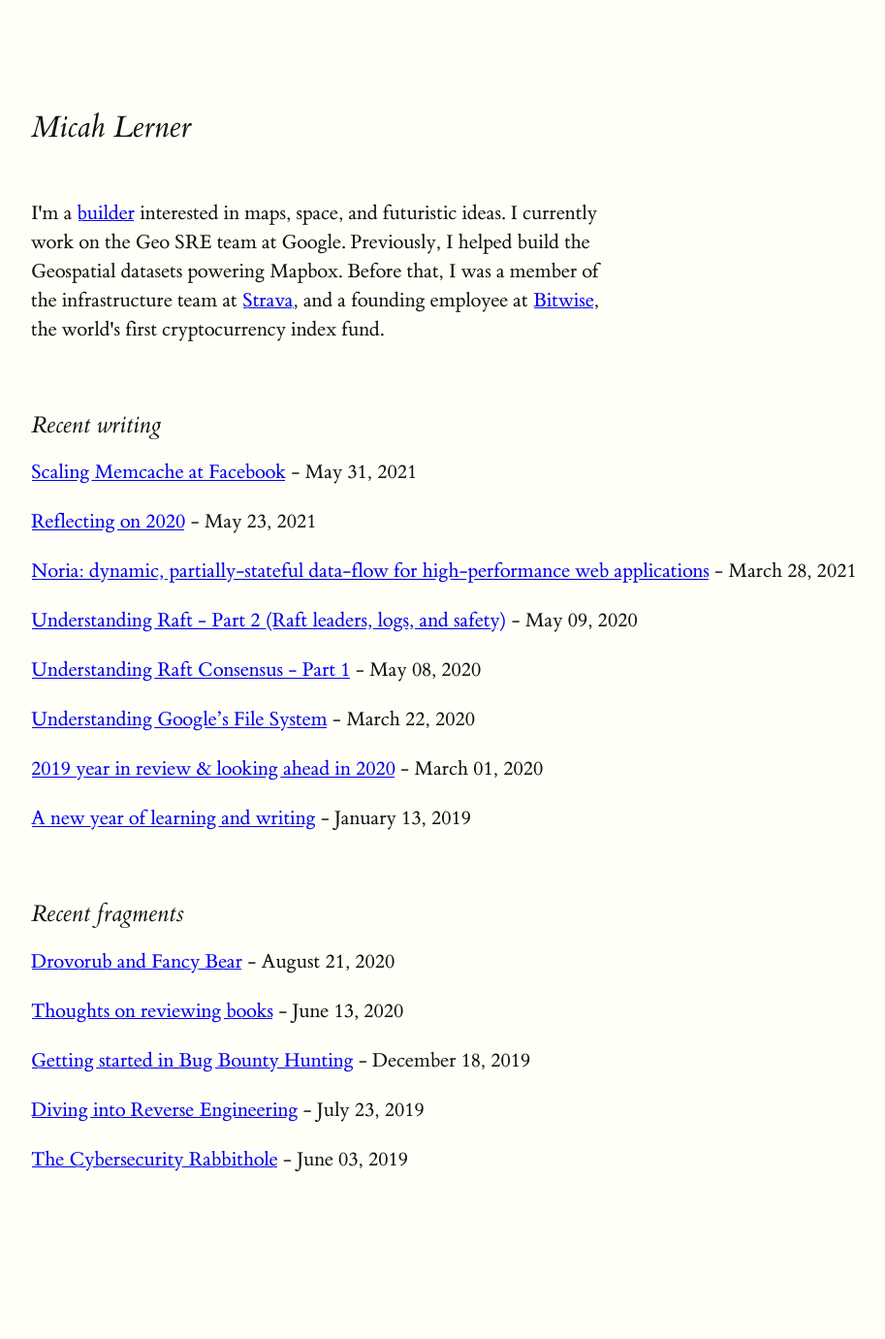
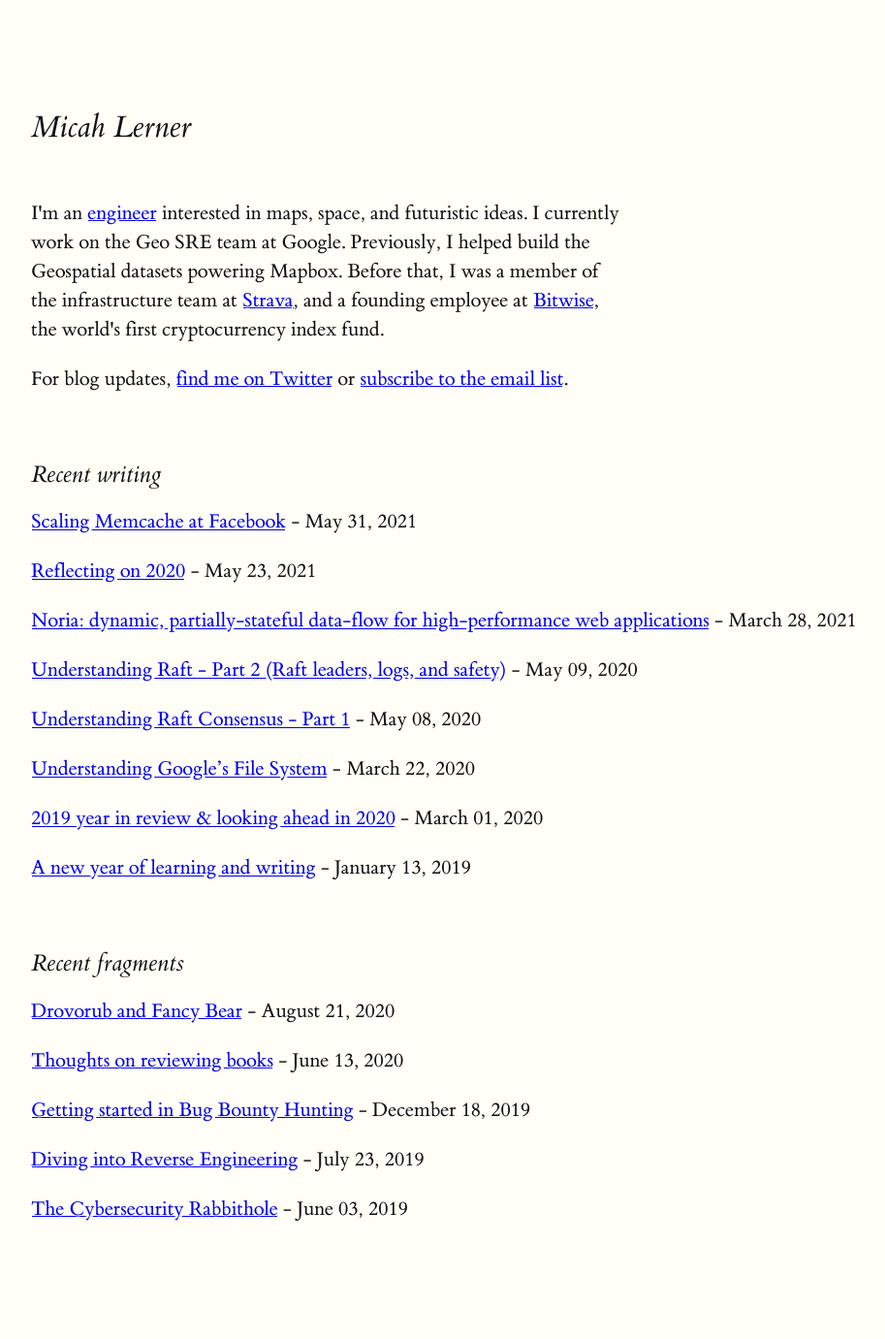
Before and after one commit to mlerner/mlerner.github.io, a Jekyll site: the page built from index.html, in a window 1280 px wide. Shown: the whole page at 97% size, without its empty margins (128-1041 px from the left). Built offline with Jekyll 4.4.1, drawn with Linux system fonts in a browser that asks for light colours; before the commit the page ends 1330 px from its top, so only the background shows below that.

Commit message:
Add Twitter link

```diff
--- a/_layouts/post.html
+++ b/_layouts/post.html
@@ -32,7 +32,7 @@ layout: default
                 method="post" id="mc-embedded-subscribe-form" name="mc-embedded-subscribe-form" class="validate"
                 target="_blank" novalidate>
                 <div id="mc_embed_signup_scroll">
-                    <h4>Sign up to get new paper reviews as they're published. Published
+                    <h4>Follow me on <a href="https://twitter.com/micahlerner">Twitter</a> or subscribe below to get future paper reviews. Published
                         weekly.</h4>
                     <div>
                         <input type="email" value="" name="EMAIL" class="email" id="mce-EMAIL"
--- a/index.html
+++ b/index.html
@@ -5,12 +5,16 @@ layout: default
     <h2>Micah Lerner</h2>
     <section>
         <p>
-            I'm a <a href="http://github.com/mlerner">builder</a> interested in maps,
+            I'm an <a href="http://github.com/mlerner">engineer</a> interested in maps,
             space, and futuristic ideas. I currently work on the Geo SRE team at Google.
             Previously, I helped build the Geospatial datasets powering Mapbox.
             Before that, I was a member of the infrastructure team at <a href="https://www.strava.com/">Strava</a>,
             and a founding employee at <a href="http://www.bitwiseinvestments.com">Bitwise</a>, the world's first
             cryptocurrency index fund.
+        </p>
+        <p>
+            For blog updates, <a href="https://twitter.com/micahlerner">find me on Twitter</a> or <a href="https://tinyletter.com/micahlerner/">subscribe to the email list</a>.
+
         </p>
         <div style="padding-top: 20px">
             <h3>Recent writing</h3>
```
